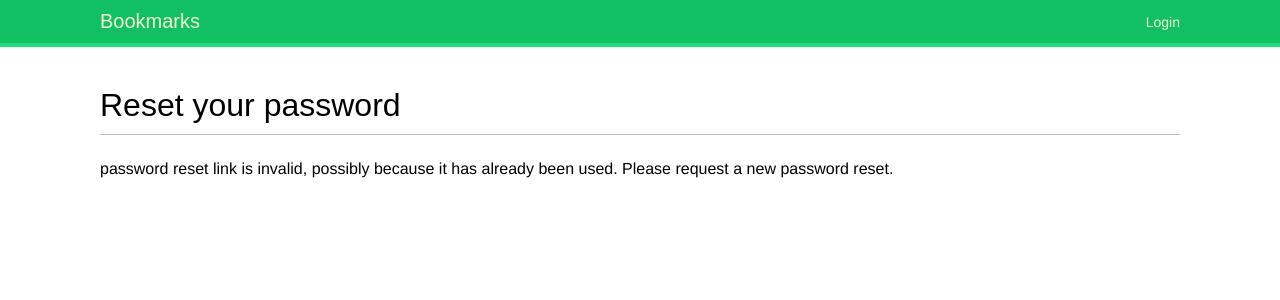
After one commit to IndikaMaligaspe/bookmarks, a Django app: page /account/rest/1/1/ in a window 1280 px wide. The commit adds this page. Shown: the top 300 px of the page. Run offline with Django 3.2, Linux system fonts and the light colour scheme; some web fonts are replaced.

Commit message:
password change / reset done

```diff
--- a/account/templates/registration/login.html
+++ b/account/templates/registration/login.html
@@ -18,5 +18,6 @@
         <input type="hidden" name="next" value="{{ next}}" />
         <p> <input type="submit" value="Log-in"></p>
       </form>
+      <p><a href="{% url "password_reset" %}">Forgotten your password? </a></p>
   </div>
 {% endblock %}
--- /dev/null
+++ b/account/templates/registration/password_reset_complete.html
@@ -0,0 +1,6 @@
+{% extends "base.html" %}
+
+{% block content %}
+    <h1>password set</h1>
+    <p>Your pasword has been set. You can <a href="{% url "login" %}">log in now</a></p>
+{% endblock %}
--- /dev/null
+++ b/account/templates/registration/password_reset_confirm.html
@@ -0,0 +1,18 @@
+{% extends "base.html" %}
+{% block title%} Reset your password {% endblock %}
+
+{% block content %}
+    <h1>Reset your password</h1>
+    {% if validlink %}
+        <p>Please enter your new password twice: </p>
+        <form action="." method="POST">
+            {{form.as_p}}
+            {% csrf_token %}
+            <input type="submit" value="Change my password">
+        </form>
+    {% else %}
+        <p> password reset link is invalid, possibly because it has already been used.
+            Please request a new password reset.
+        </p>
+    {% endif %}
+{% endblock %}
--- /dev/null
+++ b/account/templates/registration/password_reset_email.html
@@ -0,0 +1,3 @@
+Someone asked for password reset for email {{ email }}. Follow the link below:
+{{protocol }}://{{ domain }}{% url "password_reset_confirm" uidb64=uid token=token %}
+Your username,  in case you've forgotten: {{ user.get_username }}
--- a/account/urls.py
+++ b/account/urls.py
@@ -6,6 +6,12 @@ urlpatterns = [
     #path('login/', views.user_login, name='login')
     path('login/',auth_views.LoginView.as_view(),name='login'),
     path('logout/',auth_views.LogoutView.as_view(),name='logout'),
+    path('password_change/',auth_views.PasswordChangeView.as_view(), name='password_change'),
+    path('password_change/done/',auth_views.PasswordChangeDoneView.as_view(),name='password_change_done'),
+    path('password_reset/',auth_views.PasswordResetView.as_view(),name='password_reset'),
+    path('password_reset/done/',auth_views.PasswordResetDoneView.as_view(),name='password_reset_done'),
+    path('rest/<uidb64>/<token>/',auth_views.PasswordResetConfirmView.as_view(),name='password_reset_confirm'),
+    path('reset/done/',auth_views.PasswordResetCompleteView.as_view(), name='password_reset_complete'),
     path('',views.dashboard, name='dashboard'),
 
 ]
--- a/bookmarks/settings.py
+++ b/bookmarks/settings.py
@@ -123,3 +123,5 @@ STATIC_URL = '/static/'
 LOGIN_REDIRECT_URL = 'dashboard'
 LOGIN_URL = 'login'
 LOGOUT_URL='logout'
+
+EMAIL_BACKEND	=	'django.core.mail.backends.console.EmailBackend'
```
Also changed, not shown: account/templates/registration/password_change_done.html (added, +7 -0 lines), account/templates/registration/password_change_form.html (added, +13 -0 lines), account/templates/registration/password_reset_done.html (added, +9 -0 lines), account/templates/registration/password_reset_form.html (added, +12 -0 lines), db.sqlite3.
